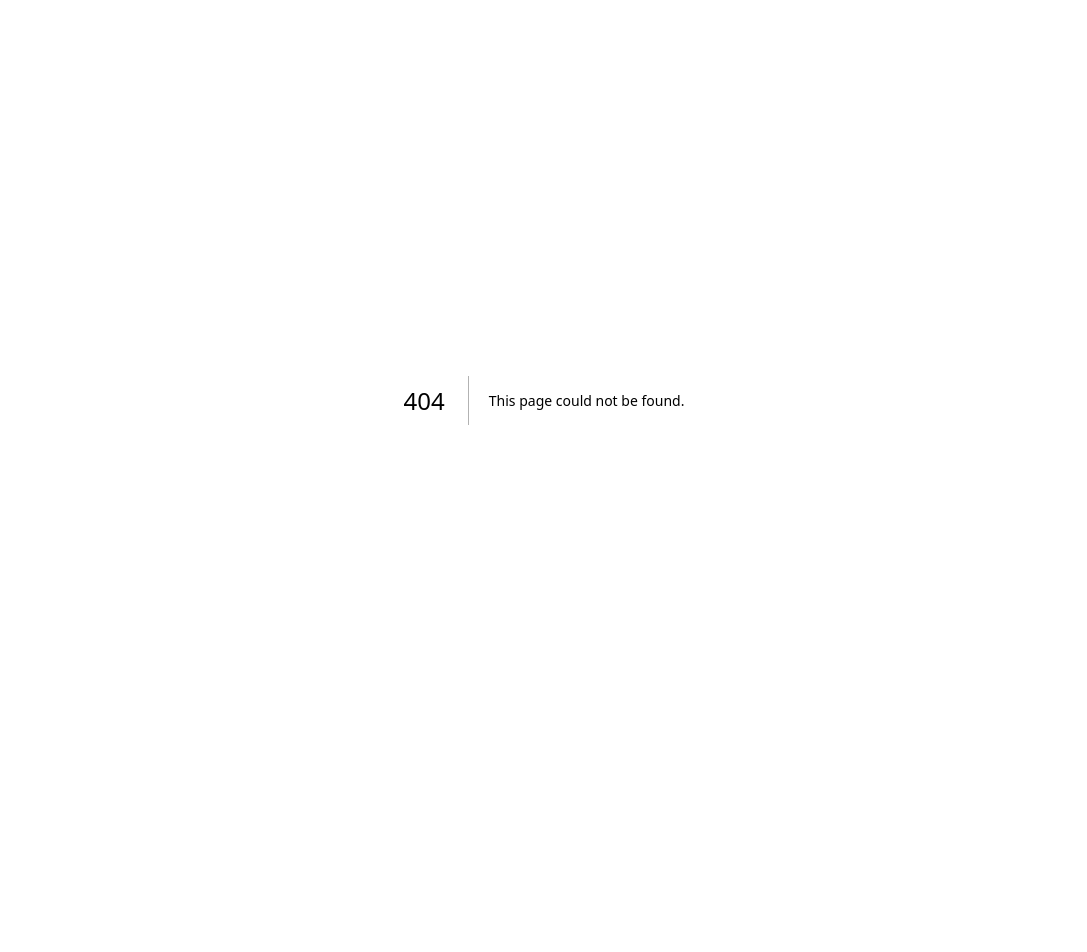
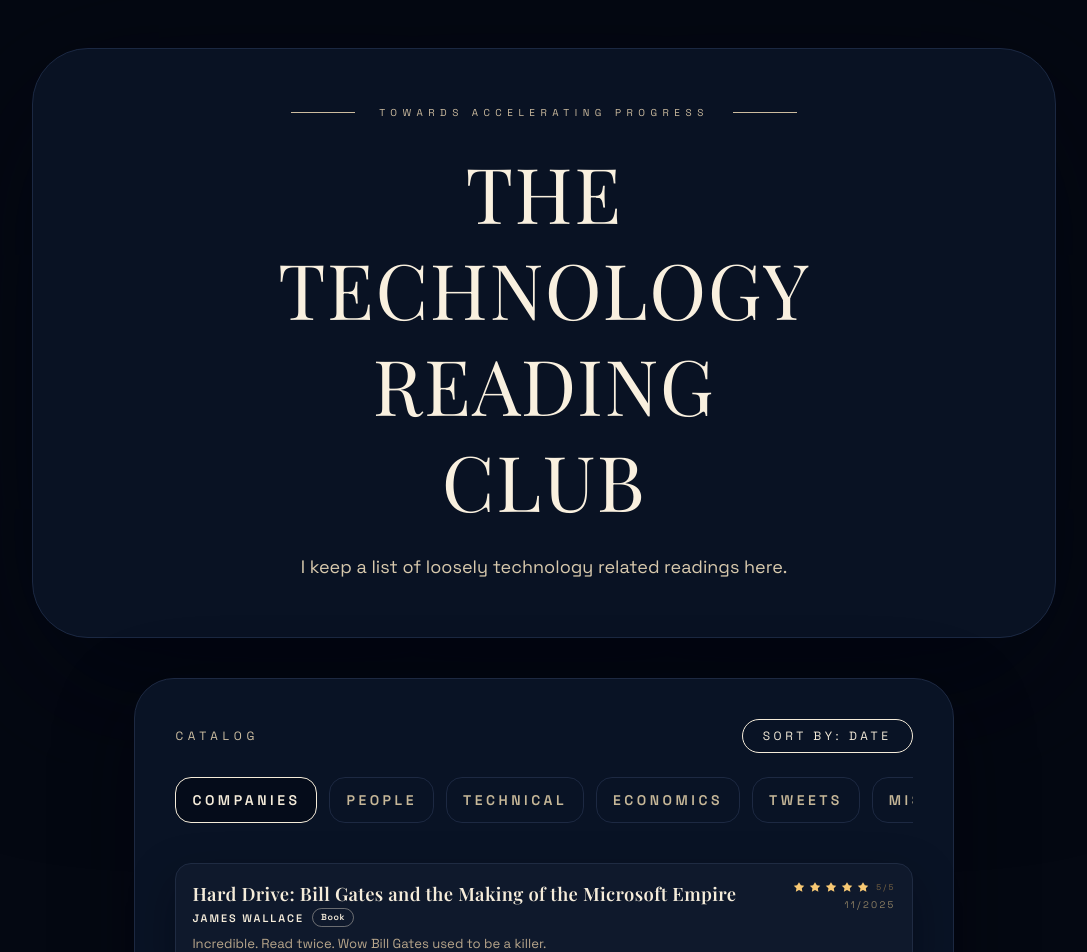
Before and after one commit to DhruvPareek/TechReadingClub, a Next.js app: page /companies in a window 1280 px wide. Before the commit this address had no page. Shown: the top 952 px of the page, without its empty margins (96-1183 px from the left). Before the commit the page ends 800 px from the top, so only its background shows below. Built offline with nearby package versions, Linux system fonts and the light colour scheme.

Commit message:
Made pages

```diff
--- /dev/null
+++ b/src/app/[category]/page.tsx
@@ -0,0 +1,51 @@
+import readingsData from "@/data/readings.json";
+import { ReadingBoard } from "@/components/reading-board";
+import { categoryFromSlug, type Reading } from "@/types/readings";
+import { notFound } from "next/navigation";
+
+const readings = readingsData as ReadonlyArray<Reading>;
+
+type CategoryPageProps = {
+  params: Promise<{
+    category: string;
+  }>;
+};
+
+export const dynamicParams = true;
+
+export default async function CategoryPage({ params }: CategoryPageProps) {
+  const { category: categorySlug } = await params;
+  const category = categoryFromSlug(categorySlug);
+  if (!category) {
+    notFound();
+  }
+
+  return (
+    <div className="min-h-screen bg-[#040812] text-[#f5ecda]">
+      <main className="mx-auto flex min-h-screen max-w-5xl flex-col gap-10 px-5 py-12 sm:px-8 lg:px-0">
+        <section className="rounded-[56px] border border-[#1b2842] bg-[#0b1427]/80 px-6 py-14 text-center shadow-[0_45px_160px_rgba(2,5,15,0.65)] sm:px-12">
+          <div className="flex items-center justify-center gap-6 text-[10px] uppercase tracking-[0.55em] text-[#cdbc9f]">
+            <span className="hidden h-px w-16 bg-current sm:block" aria-hidden />
+            <span>Towards accelerating progress</span>
+            <span className="hidden h-px w-16 bg-current sm:block" aria-hidden />
+          </div>
+          <h1 className="mt-6 font-display text-[clamp(2.8rem,6vw,4.8rem)] uppercase leading-tight tracking-[0.18em] text-[#f9f0df]">
+            <span className="block">The</span>
+            <span className="block">Technology</span>
+            <span className="block">Reading</span>
+            <span className="block">Club</span>
+          </h1>
+          <p className="mx-auto mt-6 max-w-2xl text-base leading-relaxed text-[#d8c9ad] sm:text-lg">
+            I keep a list of loosely technology related readings here.
+          </p>
+        </section>
+
+        <ReadingBoard readings={readings} activeCategory={category} />
+
+        <footer className="pb-8 text-center text-xs uppercase tracking-[0.4em] text-[#cdbc9f]">
+          email submissions to dhruvpareek883 [at] gmail.com
+        </footer>
+      </main>
+    </div>
+  );
+}
--- a/src/app/page.tsx
+++ b/src/app/page.tsx
@@ -1,36 +1,5 @@
-import readingsData from "@/data/readings.json";
-import { ReadingBoard } from "@/components/reading-board";
-import type { Reading } from "@/types/readings";
-
-const readings = readingsData as ReadonlyArray<Reading>;
+import { redirect } from "next/navigation";
 
 export default function Home() {
-  return (
-    <div className="min-h-screen bg-[#040812] text-[#f5ecda]">
-      <main className="mx-auto flex min-h-screen max-w-5xl flex-col gap-10 px-5 py-12 sm:px-8 lg:px-0">
-        <section className="rounded-[56px] border border-[#1b2842] bg-[#0b1427]/80 px-6 py-14 text-center shadow-[0_45px_160px_rgba(2,5,15,0.65)] sm:px-12">
-          <div className="flex items-center justify-center gap-6 text-[10px] uppercase tracking-[0.55em] text-[#cdbc9f]">
-            <span className="hidden h-px w-16 bg-current sm:block" aria-hidden />
-            <span>Towards accelerating progress</span>
-            <span className="hidden h-px w-16 bg-current sm:block" aria-hidden />
-          </div>
-          <h1 className="mt-6 font-display text-[clamp(2.8rem,6vw,4.8rem)] uppercase leading-tight tracking-[0.18em] text-[#f9f0df]">
-            <span className="block">The</span>
-            <span className="block">Technology</span>
-            <span className="block">Reading</span>
-            <span className="block">Club</span>
-          </h1>
-          <p className="mx-auto mt-6 max-w-2xl text-base leading-relaxed text-[#d8c9ad] sm:text-lg">
-            I keep a list of loosely technology related readings here.
-          </p>
-        </section>
-
-        <ReadingBoard readings={readings} />
-
-        <footer className="pb-8 text-center text-xs uppercase tracking-[0.4em] text-[#cdbc9f]">
-          email submissions to dhruvpareek883 [at] gmail.com
-        </footer>
-      </main>
-    </div>
-  );
+  redirect("/companies");
 }
--- a/src/components/reading-board.tsx
+++ b/src/components/reading-board.tsx
@@ -1,9 +1,10 @@
 "use client";
 
 import { useEffect, useMemo, useState } from "react";
+import { useRouter } from "next/navigation";
 import {
   CATEGORY_DESCRIPTORS,
-  CATEGORY_ORDER,
+  categoryToSlug,
   type Category,
   type Reading,
 } from "@/types/readings";
@@ -20,6 +21,7 @@ declare global {
 
 type ReadingBoardProps = {
   readings: ReadonlyArray<Reading>;
+  activeCategory: Category;
 };
 
 const STARS = [1, 2, 3, 4, 5] as const;
@@ -27,11 +29,14 @@ type SortMode = "date" | "rating";
 const TWITTER_WIDGETS_SRC = "https://platform.twitter.com/widgets.js";
 let twitterWidgetsLoaded = false;
 
-export function ReadingBoard({ readings }: ReadingBoardProps) {
-  const [activeCategory, setActiveCategory] = useState<Category>(
-    CATEGORY_ORDER[0],
-  );
+export function ReadingBoard({ readings, activeCategory }: ReadingBoardProps) {
+  const router = useRouter();
   const [sortMode, setSortMode] = useState<SortMode>("date");
+
+  const handleCategoryChange = (category: Category) => {
+    if (category === activeCategory) return;
+    router.push(`/${categoryToSlug(category)}`);
+  };
 
   const toggleSortMode = () =>
     setSortMode((prev) => (prev === "date" ? "rating" : "date"));
@@ -83,7 +88,7 @@ export function ReadingBoard({ readings }: ReadingBoardProps) {
             <button
               key={id}
               type="button"
-              onClick={() => setActiveCategory(id)}
+              onClick={() => handleCategoryChange(id)}
               className={`flex min-w-max flex-col rounded-2xl border px-4 py-3 text-left transition ${
                 isActive
                   ? "border-[#f5ecda] bg-[#050c1a] text-[#f5ecda]"
--- a/src/types/readings.ts
+++ b/src/types/readings.ts
@@ -29,6 +29,31 @@ export type CategoryDescriptor = {
   label: string;
 };
 
+export const CATEGORY_SLUGS: Record<Category, string> = {
+  Companies: "companies",
+  People: "people",
+  Technical: "technical",
+  Economics: "economics",
+  Tweets: "tweets",
+  "Misc.": "misc",
+};
+
+const SLUG_TO_CATEGORY = Object.entries(CATEGORY_SLUGS).reduce<
+  Record<string, Category>
+>((acc, [category, slug]) => {
+  acc[slug] = category as Category;
+  return acc;
+}, {});
+
+export function categoryToSlug(category: Category) {
+  return CATEGORY_SLUGS[category];
+}
+
+export function categoryFromSlug(slug: string | undefined | null) {
+  if (!slug) return null;
+  return SLUG_TO_CATEGORY[slug.toLowerCase()] ?? null;
+}
+
 export const CATEGORY_DESCRIPTORS: CategoryDescriptor[] = [
   {
     id: "Companies",
```
